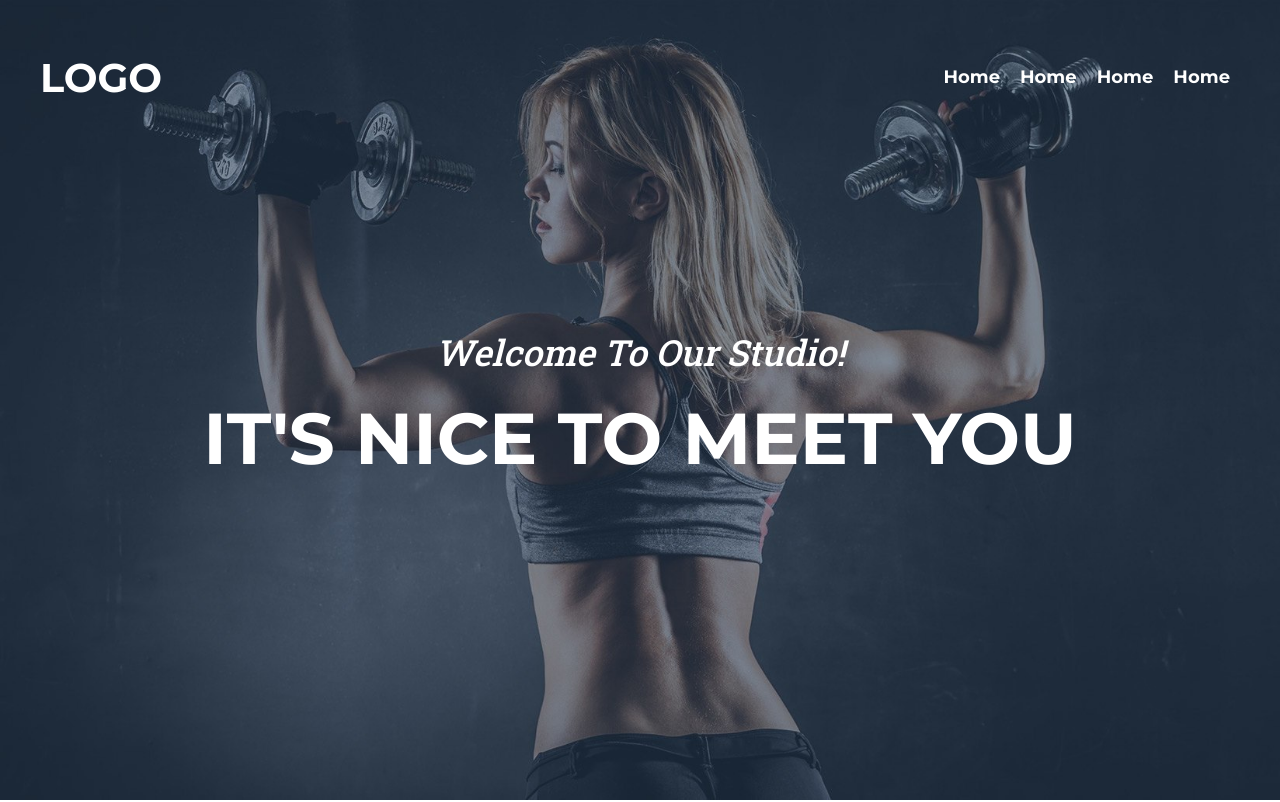
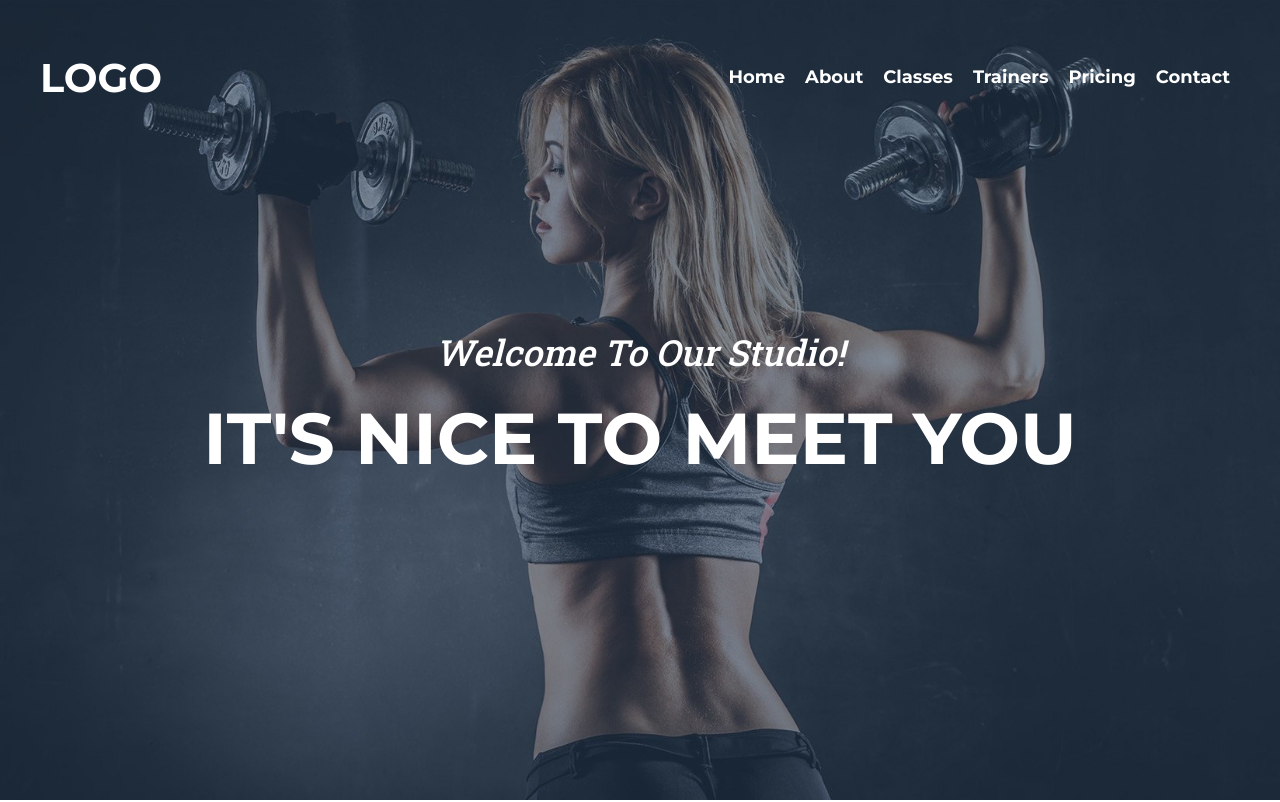
Before and after one commit to ufukcankurt/training-project, a React (Create React App) app: page / in a window 1280 px wide. Shown: the top 802 px of the page. Built offline with nearby package versions, Linux system fonts and the light colour scheme.

Commit message:
feat(homeNav): add path to links

```diff
--- a/src/components/homeNav/HomeNav.jsx
+++ b/src/components/homeNav/HomeNav.jsx
@@ -1,6 +1,5 @@
 import styles from "./homeNav.module.css";
 import React, { useState } from "react";
-import { Link } from "react-router-dom";
 
 const HomeNav = () => {
   const [sticky, setSticky] = useState(false);
@@ -26,24 +25,34 @@ const HomeNav = () => {
         <div className={styles.links}>
           <ul className={styles.ul}>
             <li className={styles.li}>
-              <Link to="/">
+              <a href="#home">
                 <span className={styles.link}>Home</span>
-              </Link>
+              </a>
             </li>
             <li className={styles.li}>
-              <Link to="/">
-                <span className={styles.link}>Home</span>
-              </Link>
+              <a href="#about">
+                <span className={styles.link}>About</span>
+              </a>
             </li>
             <li className={styles.li}>
-              <Link to="/">
-                <span className={styles.link}>Home</span>
-              </Link>
+              <a href="#classes">
+                <span className={styles.link}>Classes</span>
+              </a>
             </li>
             <li className={styles.li}>
-              <Link to="/">
-                <span className={styles.link}>Home</span>
-              </Link>
+              <a href="#trainers">
+                <span className={styles.link}>Trainers</span>
+              </a>
+            </li>
+            <li className={styles.li}>
+              <a href="#pricing">
+                <span className={styles.link}>Pricing</span>
+              </a>
+            </li>
+            <li className={styles.li}>
+              <a href="#contact">
+                <span className={styles.link}>Contact</span>
+              </a>
             </li>
           </ul>
         </div>
```
